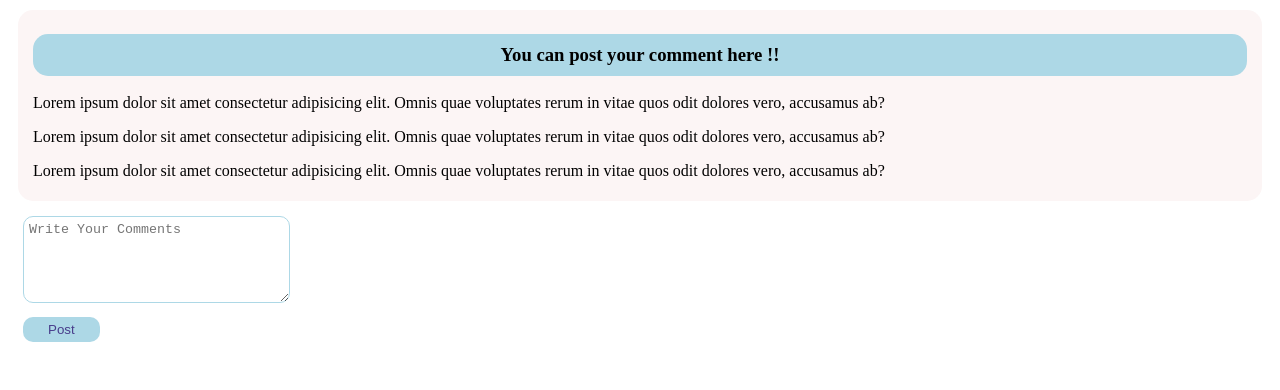
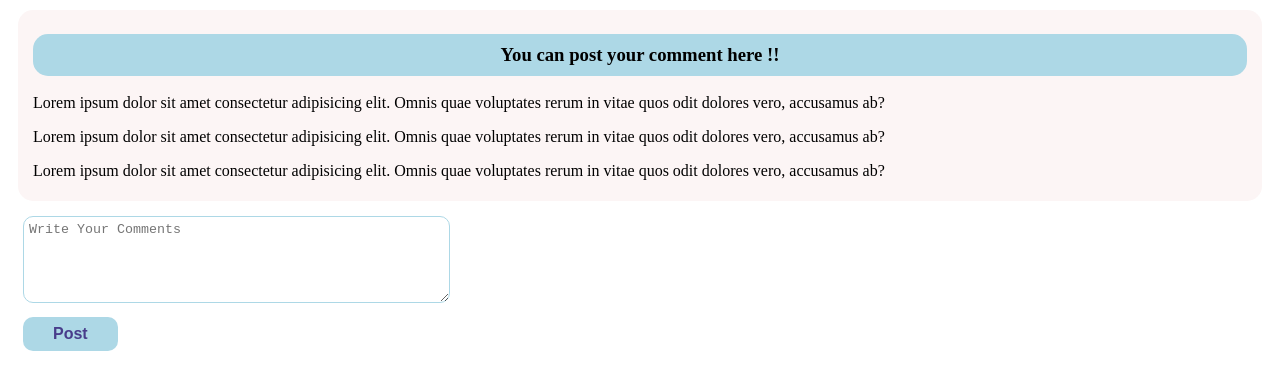
Before and after one commit to AkasHZamaN/comment-box-with-js, a plain HTML site: page index.html in a window 1280 px wide. Drawn offline with Linux system fonts and the light colour scheme.

Commit message:
style added

```diff
--- a/index.html
+++ b/index.html
@@ -16,7 +16,7 @@
             <p>Lorem ipsum dolor sit amet consectetur adipisicing elit. Omnis quae voluptates rerum in vitae quos odit dolores vero, accusamus ab?</p>
         </article>
         <article id="comment-container">
-            <textarea name="" id="input-filed" cols="30" rows="5" placeholder="Write Your Comments"></textarea><br>
+            <textarea name="" id="input-filed" cols="50" rows="5" placeholder="Write Your Comments"></textarea><br>
             <button id="post-btn">Post</button>
         </article>
 
--- a/post.js
+++ b/post.js
@@ -40,8 +40,10 @@ inputFiled.style.padding = '5px';
 // btn css using by JS
 const postBtn = document.getElementById('post-btn');
 postBtn.style.backgroundColor = 'lightblue';
+postBtn.style.fontWeight = '700';
+postBtn.style.fontSize = '16px';
 postBtn.style.border = 'none';
 postBtn.style.borderRadius = '10px';
 postBtn.style.color = 'darkslateblue';
 postBtn.style.marginTop = '10px';
-postBtn.style.padding = '5px 25px';
+postBtn.style.padding = '8px 30px';
```
